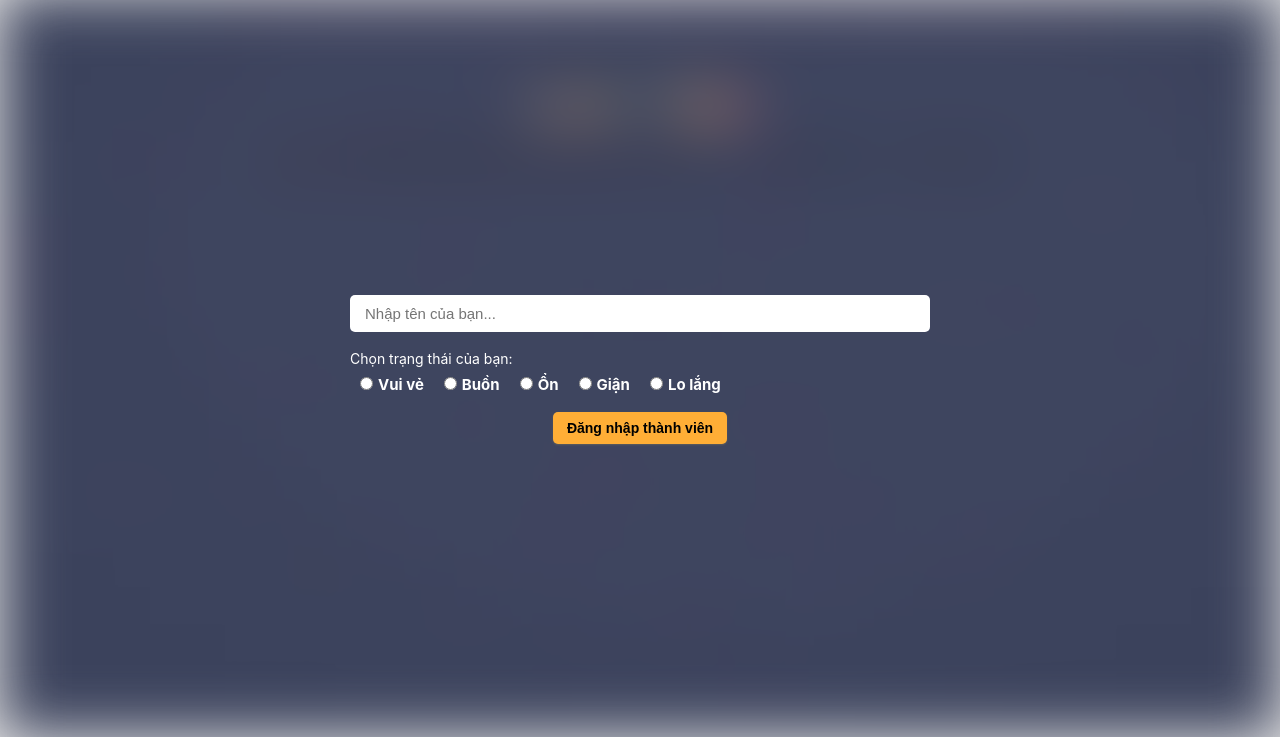
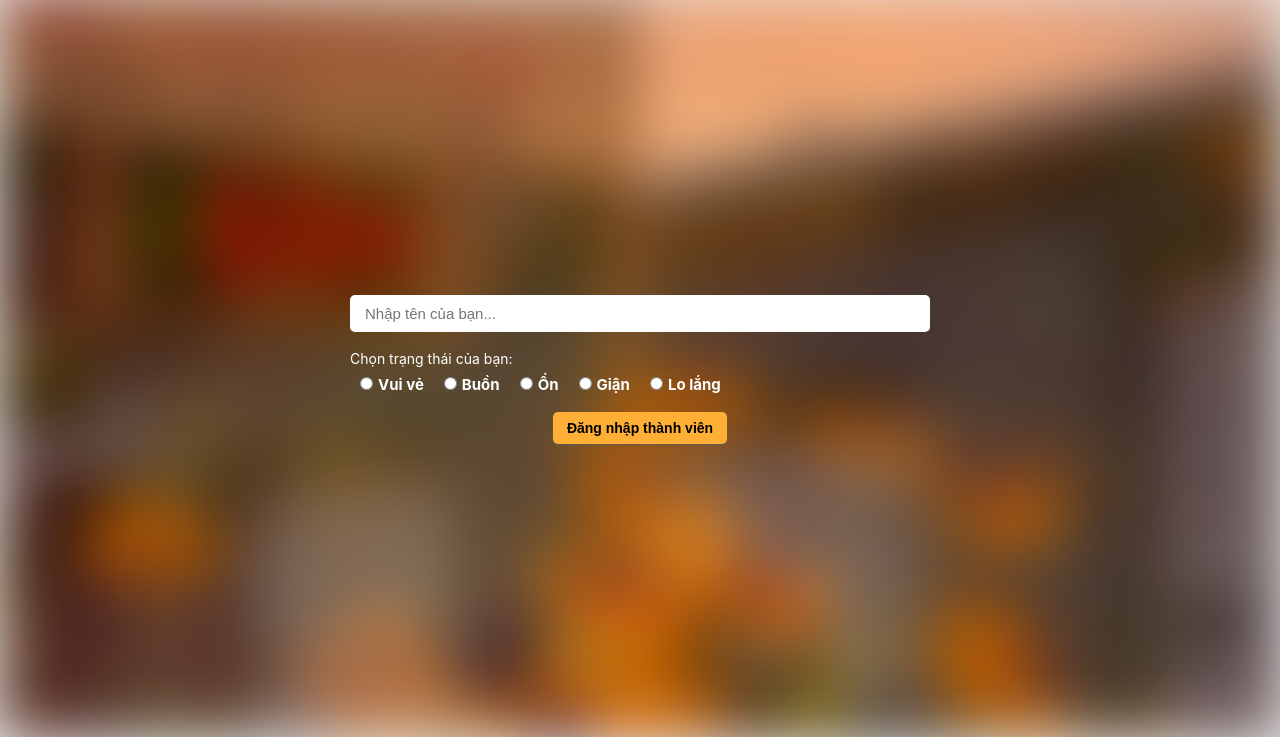
Before and after one commit to thondom/community, a plain HTML site: page index.html in a window 1280 px wide. Shown: the part 63-800 px from the top of the page. Drawn offline with Linux system fonts and the light colour scheme; no server answers.

Commit message:
Update index.html

```diff
--- a/index.html
+++ b/index.html
@@ -44,7 +44,7 @@
              </div>
         </div>
         <div class="header--j97">
-        	 <div class="thumb--j97" style="background-image: url(./images/2f9d4addc5595ae1583304021b2843db.jpg);"></div>
+        	 <div class="thumb--j97" style="background-image: url(./images/2a16f75bed591ff4d25379aa78c0f28e.jpg);"></div>
         	 <div class="personal--j97 flexer flexer-center-center flexer-column">
 
                  <div class="commenter--j97">
```
